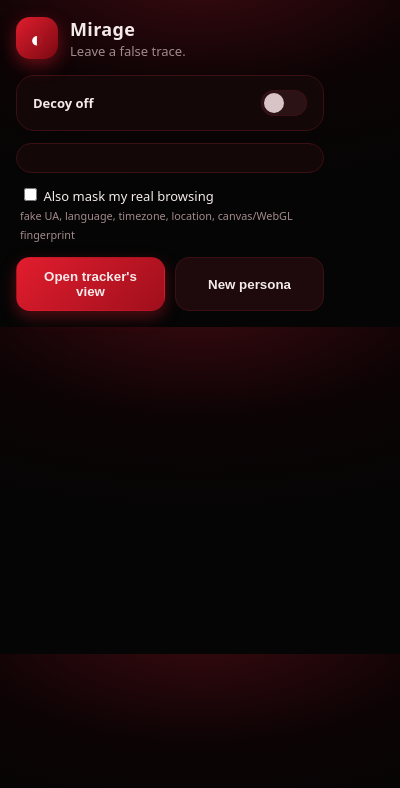
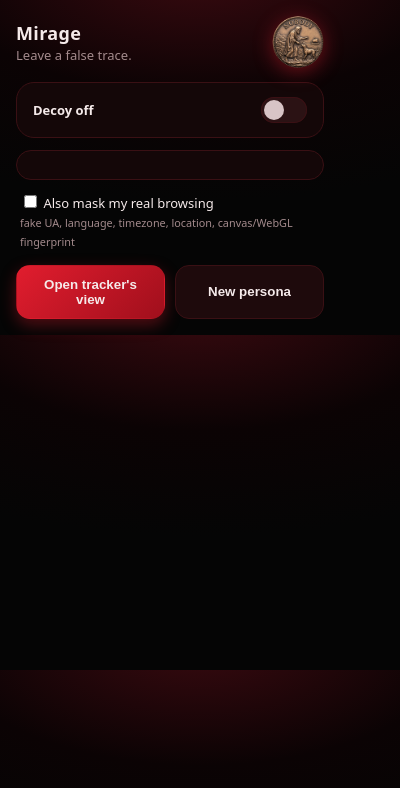
Before and after one commit to Zlourd/Hackathon-2026, a browser extension: page popup/popup.html in a window 400 px wide. Drawn offline with Linux system fonts and the light colour scheme.

Commit message:
Add flipping coin logo (front default, back on hover); use coin as extension icon
Co-Authored-By: Claude Sonnet 5.5 <noreply@anthropic.com>
Claude-Session: https://claude.ai/code/session_011oKWDGKbW9baBVbJpVquSm

```diff
--- a/popup/popup.css
+++ b/popup/popup.css
@@ -20,3 +20,9 @@ input:checked~.sw{background:var(--acc);box-shadow:0 0 14px rgba(225,29,46,.6)}i
 button{flex:1;padding:11px;border:1px solid var(--bd);border-radius:14px;background:var(--card2);color:var(--fg);cursor:pointer;font-weight:600;transition:.2s}
 button:hover{border-color:var(--acc)}
 button.primary{background:linear-gradient(135deg,var(--acc),#a00f1c);border-color:transparent;box-shadow:0 6px 16px rgba(225,29,46,.35)}
+
+.coin{position:relative;flex:none;width:52px;height:52px;perspective:600px;cursor:pointer}
+.coin img{position:absolute;inset:0;width:100%;height:100%;border-radius:50%;backface-visibility:hidden;transition:transform .7s cubic-bezier(.4,.2,.2,1);filter:drop-shadow(0 4px 10px rgba(225,29,46,.45))}
+.coin .b{transform:rotateY(180deg)}
+.coin:hover .f{transform:rotateY(180deg)}.coin:hover .b{transform:rotateY(360deg)}
+header{justify-content:space-between}
--- a/popup/popup.html
+++ b/popup/popup.html
@@ -1,5 +1,5 @@
 <!doctype html><html><head><meta charset="utf-8"><link rel="stylesheet" href="popup.css"></head><body>
-<header><div class="logo">◐</div><div><h1>Mirage</h1><p>Leave a false trace.</p></div></header>
+<header><div><h1>Mirage</h1><p>Leave a false trace.</p></div><div class="coin" title="Nobody"><img class="f" src="../assets/coin-front.png" alt=""><img class="b" src="../assets/coin-back.png" alt=""></div></header>
 <label class="big"><span id="stateText">Decoy off</span><input type="checkbox" id="toggle"><i class="sw"></i></label>
 <section id="persona" class="card"></section>
 <label class="row"><input type="checkbox" id="mask"> Also mask my real browsing<br><small>fake UA, language, timezone, location, canvas/WebGL fingerprint</small></label>
--- a/tracker/profile.css
+++ b/tracker/profile.css
@@ -52,3 +52,9 @@ main{grid-template-columns:1.6fr 1fr}
 .gave .chip i{font-style:normal;color:var(--mut);margin-right:5px}.arrow{color:var(--acc2);font-size:11px;letter-spacing:.1em;text-transform:uppercase;width:100%}
 .noSites{border:1px dashed var(--bd);border-radius:18px;padding:34px;text-align:center;color:var(--mut)}
 @media(max-width:700px){.site{grid-template-columns:1fr}}
+
+.coin{position:relative;flex:none;width:64px;height:64px;perspective:600px;cursor:pointer}
+.coin img{position:absolute;inset:0;width:100%;height:100%;border-radius:50%;backface-visibility:hidden;transition:transform .7s cubic-bezier(.4,.2,.2,1);filter:drop-shadow(0 4px 10px rgba(225,29,46,.45))}
+.coin .b{transform:rotateY(180deg)}
+.coin:hover .f{transform:rotateY(180deg)}.coin:hover .b{transform:rotateY(360deg)}
+.ctl{gap:14px}
```
Also changed, not shown: tracker/profile.html (+1 -1 lines), assets/coin-back.png (added), assets/coin-front.png (added), icons/128.png, icons/16.png, icons/32.png, icons/48.png.
